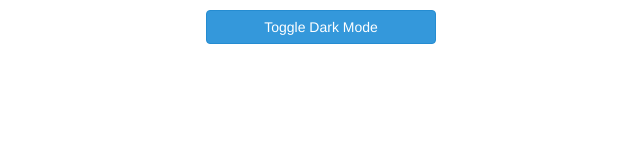
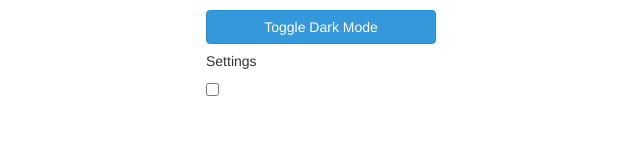
Before and after one commit to simmsa/dark-mode, a browser extension: page index.html in a window 1280 px wide. Shown: the full height of the page, 319-959 px from the left. Drawn offline with Linux system fonts and the light colour scheme.

Commit message:
Feature: Add stem toggle and relevant html scaffolding.

```diff
--- a/index.html
+++ b/index.html
@@ -14,6 +14,18 @@
         <a id="toggle-button" class="btn btn-primary btn-block">Toggle Dark Mode</a>
       </div>
     </div>
+    <div class="row">
+      <div class="col-xs-12">
+        <h5>Settings</h5>
+        <form>
+          <div class="checkbox">
+            <label>
+              <input id="url-stem" type="checkbox"><span id="url-stem-div"></span>
+            </label>
+          </div>
+        </form>
+      </div>
+    </div>
   </div>
   <script type="text/javascript" src="common.js"></script>
   <script type="text/javascript" src="popup.js"></script>
```
